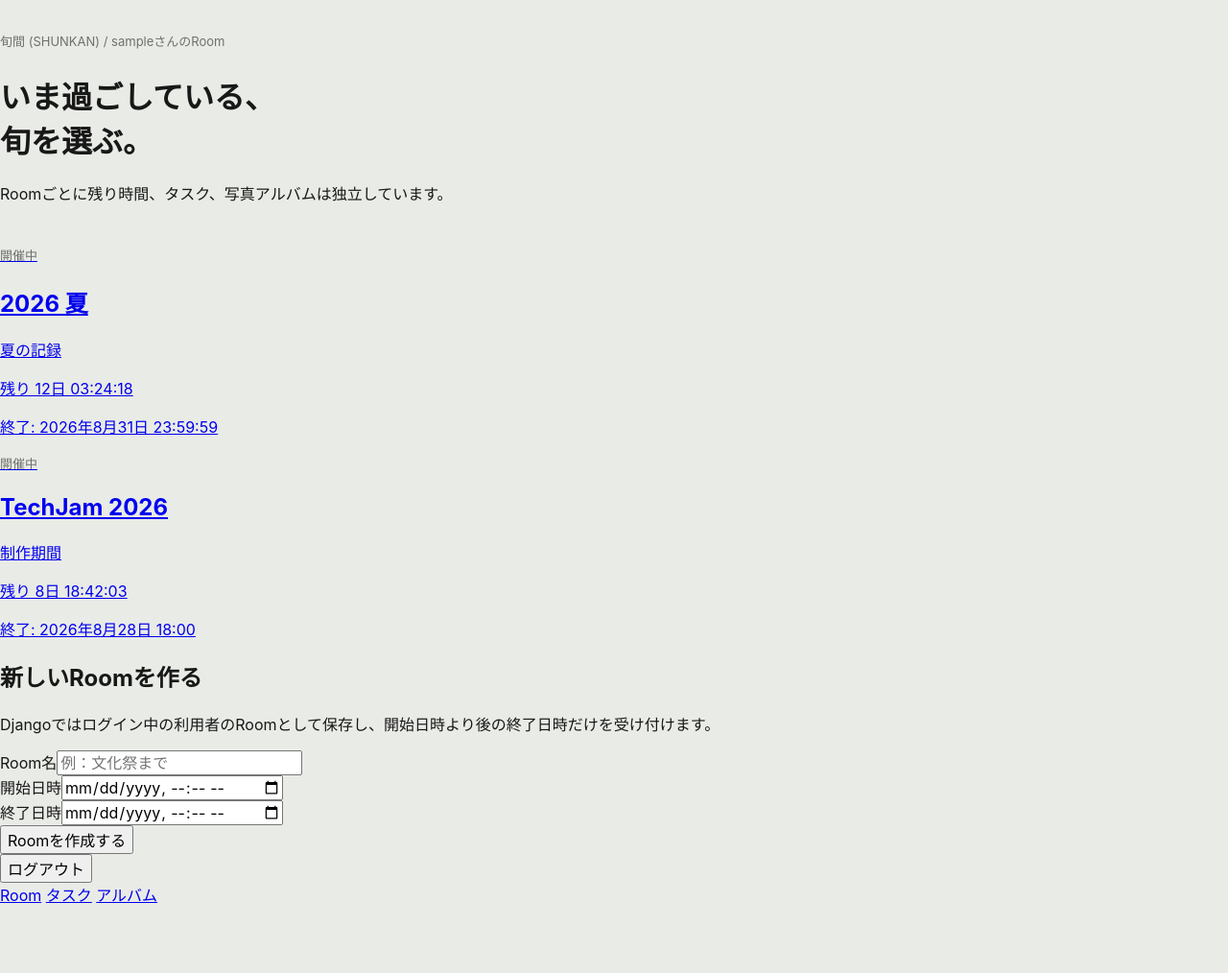
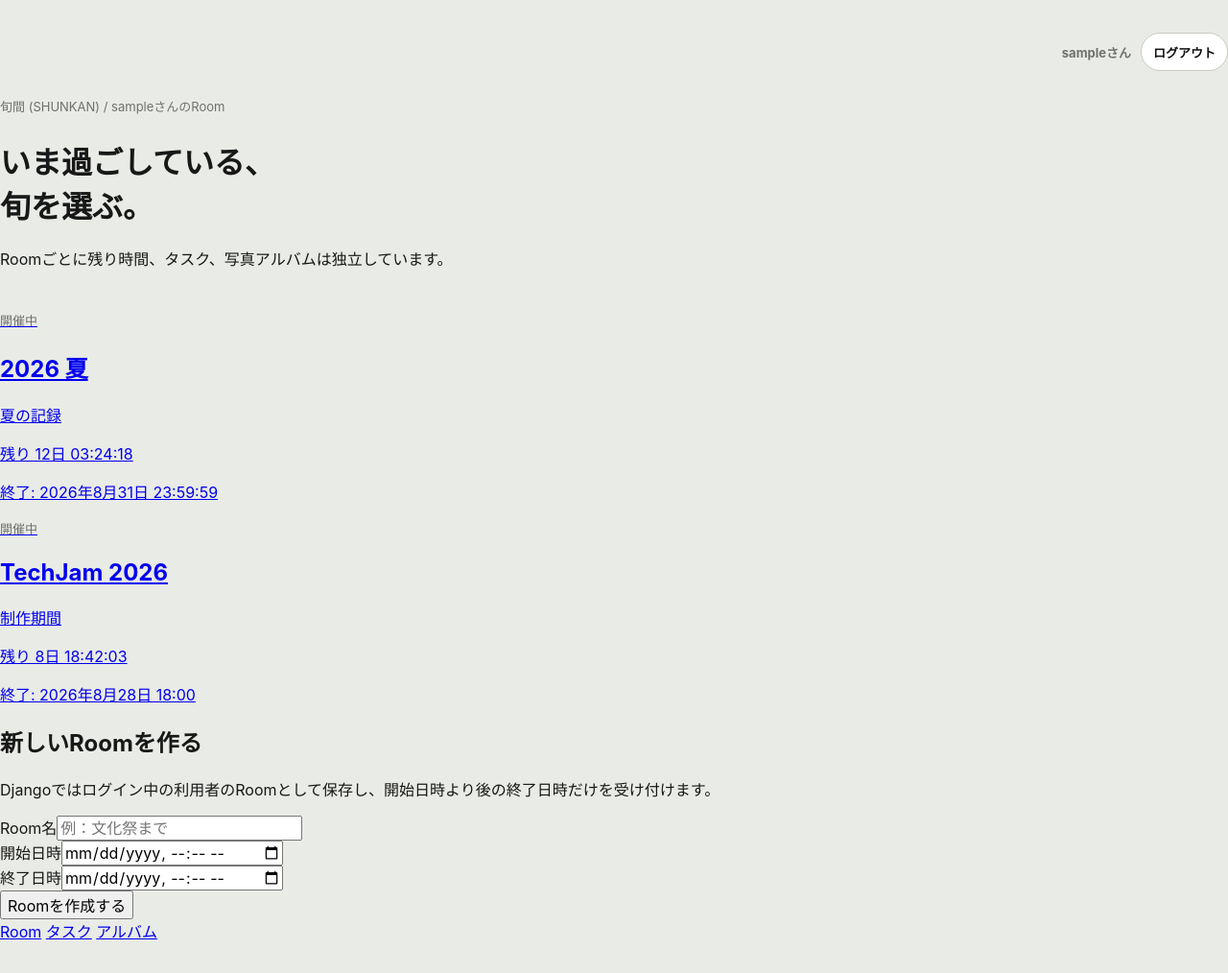
Before and after one commit to KDGT2026-Summer-Techjam/SHUNKAN, a Django app: page /rooms/ in a window 1280 px wide. Shown: the whole page at 96% size. Before the commit the page ends 941 px from the top, so only its background shows below. Run offline with Django 5.2, Linux system fonts and the light colour scheme; the visitor is signed in with stand-in values (Sample User, id 1).

Commit message:
ログイン/アウトの表記をヘッダーに追加

```diff
--- a/core/templates/core/album.html
+++ b/core/templates/core/album.html
@@ -9,6 +9,7 @@
 </head>
 <body>
   <main class="app">
+    {% include "core/includes/auth_header.html" %}
     <header class="page-header">
       <a class="back-link" href="{% url 'room_active' %}">← 2026 夏</a>
       <p class="eyebrow">2026 夏 / Album</p>
--- a/core/templates/core/home.html
+++ b/core/templates/core/home.html
@@ -9,6 +9,7 @@
 </head>
 <body>
   <main class="app centered">
+    {% include "core/includes/auth_header.html" %}
     <div class="brand-mark" aria-hidden="true">旬</div>
     <p class="eyebrow">旬間 (SHUNKAN)</p>
     <h1>今だけの時間を、<br>ちゃんと残そう。</h1>
--- /dev/null
+++ b/core/templates/core/includes/auth_header.html
@@ -0,0 +1,18 @@
+<header class="auth-header" aria-label="アカウントメニュー">
+  {% if request.user.is_authenticated %}
+    <p class="auth-header__user">{{ request.user.username }}さん</p>
+    <form action="{% url 'logout' %}" method="post">
+      {% csrf_token %}
+      <button class="auth-header__action" type="submit">ログアウト</button>
+    </form>
+  {% else %}
+    <nav class="auth-header__links" aria-label="認証メニュー">
+      {% if request.resolver_match.url_name != 'login' %}
+        <a class="auth-header__action" href="{% url 'login' %}">ログイン</a>
+      {% endif %}
+      {% if request.resolver_match.url_name != 'signup' %}
+        <a class="auth-header__action" href="{% url 'signup' %}">新規登録</a>
+      {% endif %}
+    </nav>
+  {% endif %}
+</header>
--- a/core/templates/core/login.html
+++ b/core/templates/core/login.html
@@ -9,6 +9,7 @@
 </head>
 <body>
   <main class="app centered">
+    {% include "core/includes/auth_header.html" %}
     <div class="brand-mark" aria-hidden="true">旬</div>
     <p class="eyebrow">旬間 (SHUNKAN)</p>
     <h1>今だけの時間を、<br>ちゃんと残そう。</h1>
--- a/core/templates/core/moments_new.html
+++ b/core/templates/core/moments_new.html
@@ -9,6 +9,7 @@
 </head>
 <body>
   <main class="app">
+    {% include "core/includes/auth_header.html" %}
     <header class="page-header">
       <a class="back-link" href="{% url 'room_active' %}">← 2026 夏</a>
       <p class="eyebrow">2026 夏 / SHUNKAN-log</p>
--- a/core/templates/core/room_active.html
+++ b/core/templates/core/room_active.html
@@ -9,6 +9,7 @@
 </head>
 <body>
   <main class="app">
+    {% include "core/includes/auth_header.html" %}
     <header class="page-header">
       <a class="back-link" href="{% url 'rooms' %}">← Room一覧</a>
       <div class="page-header__row">
--- a/core/templates/core/room_ended.html
+++ b/core/templates/core/room_ended.html
@@ -9,6 +9,7 @@
 </head>
 <body>
   <main class="app">
+    {% include "core/includes/auth_header.html" %}
     <header class="page-header">
       <a class="back-link" href="{% url 'rooms' %}">← Room一覧</a>
       <div class="page-header__row">
--- a/core/templates/core/rooms.html
+++ b/core/templates/core/rooms.html
@@ -9,6 +9,7 @@
 </head>
 <body>
   <main class="app">
+    {% include "core/includes/auth_header.html" %}
     <header class="page-header">
       <p class="eyebrow">旬間 (SHUNKAN) / {{ request.user.username }}さんのRoom</p>
       <h1>いま過ごしている、<br>旬を選ぶ。</h1>
@@ -52,10 +53,7 @@
         <button class="button" type="button">Roomを作成する</button>
       </form>
     </section>
-    <form action="{% url 'logout' %}" method="post">
-      {% csrf_token %}
-      <button class="button--quiet" type="submit">ログアウト</button>
-    </form>
+
   </main>
   <nav class="footer-nav" aria-label="主要メニュー">
     <a href="{% url 'rooms' %}" aria-current="page">Room</a>
--- a/core/templates/core/signup.html
+++ b/core/templates/core/signup.html
@@ -9,6 +9,7 @@
 </head>
 <body>
   <main class="app centered">
+    {% include "core/includes/auth_header.html" %}
     <div class="brand-mark" aria-hidden="true">旬</div>
     <p class="eyebrow">旬間 (SHUNKAN)</p>
     <h1>今だけの時間を、<br>はじめよう。</h1>
--- a/core/templates/core/tasks.html
+++ b/core/templates/core/tasks.html
@@ -9,6 +9,7 @@
 </head>
 <body>
   <main class="app">
+    {% include "core/includes/auth_header.html" %}
     <header class="page-header">
       <a class="back-link" href="{% url 'room_active' %}">← 2026 夏</a>
       <p class="eyebrow">2026 夏 / Task</p>
--- a/core/tests.py
+++ b/core/tests.py
@@ -117,6 +117,7 @@ class UiShellRouteTests(TestCase):
             with self.subTest(path=path):
                 response = self.client.get(path)
                 self.assertEqual(response.status_code, 200)
+                self.assertContains(response, "ログアウト")
 
     def test_album_page_uses_django_static_assets(self):
         response = self.client.get("/album/")
--- a/static/core/css/v8-ui.css
+++ b/static/core/css/v8-ui.css
@@ -447,6 +447,44 @@ button:disabled {
   border: 0;
 }
 
+.auth-header {
+  display: flex;
+  min-height: 44px;
+  align-items: center;
+  justify-content: flex-end;
+  gap: 10px;
+  margin-bottom: 24px;
+}
+
+.auth-header__links,
+.auth-header form {
+  display: flex;
+  gap: 8px;
+  margin: 0;
+}
+
+.auth-header__user {
+  margin: 0;
+  color: var(--muted);
+  font-size: 13px;
+  font-weight: 700;
+}
+
+.auth-header__action {
+  display: inline-flex;
+  min-height: 40px;
+  align-items: center;
+  justify-content: center;
+  border: 1px solid var(--line);
+  border-radius: var(--radius-pill);
+  padding: 8px 12px;
+  color: var(--ink);
+  background: var(--surface);
+  font-size: 13px;
+  font-weight: 700;
+  text-decoration: none;
+}
+
 @media (min-width: 700px) {
   body {
     padding: 32px 0;
```
